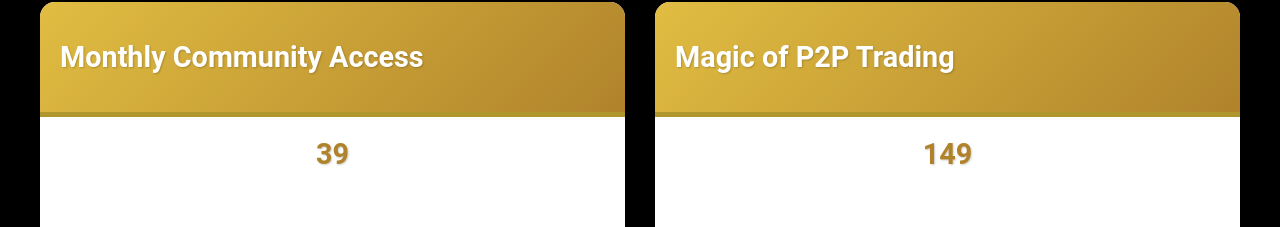
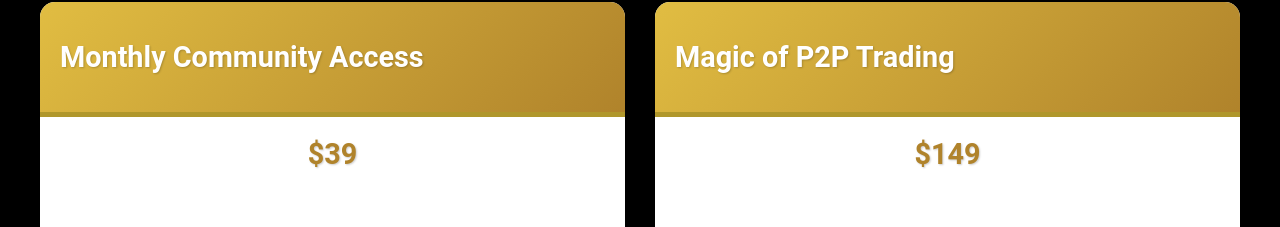
Before and after one commit to brendenozie/CRYPTOLORDS, a React (Create React App) app: page /payment in a window 1280 px wide. Shown: the part 2765-2992 px from the top of the page. Built offline with nearby package versions, Linux system fonts and the light colour scheme.

Commit message:
fix: add currency symbol to package prices for clarity

```diff
--- a/src/components/Packages.jsx
+++ b/src/components/Packages.jsx
@@ -122,7 +122,7 @@ const PackagesPage = () => {
               <h2>{pkg.title}</h2>
             </div>
             <div className="card-price">
-              <h3>{pkg.price}</h3>
+              <h3>${pkg.price}</h3>
             </div>
             <div className="card-body">
               <h3>Highlights</h3>
```
